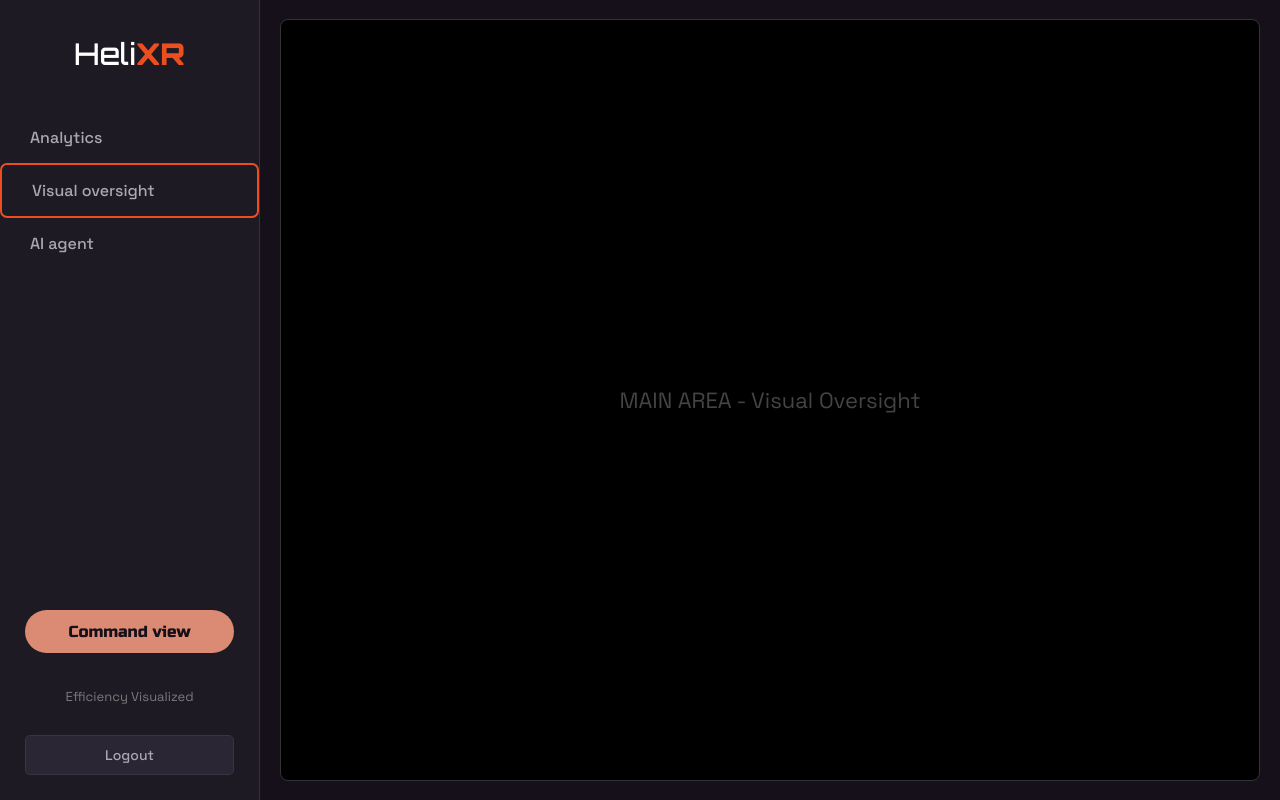
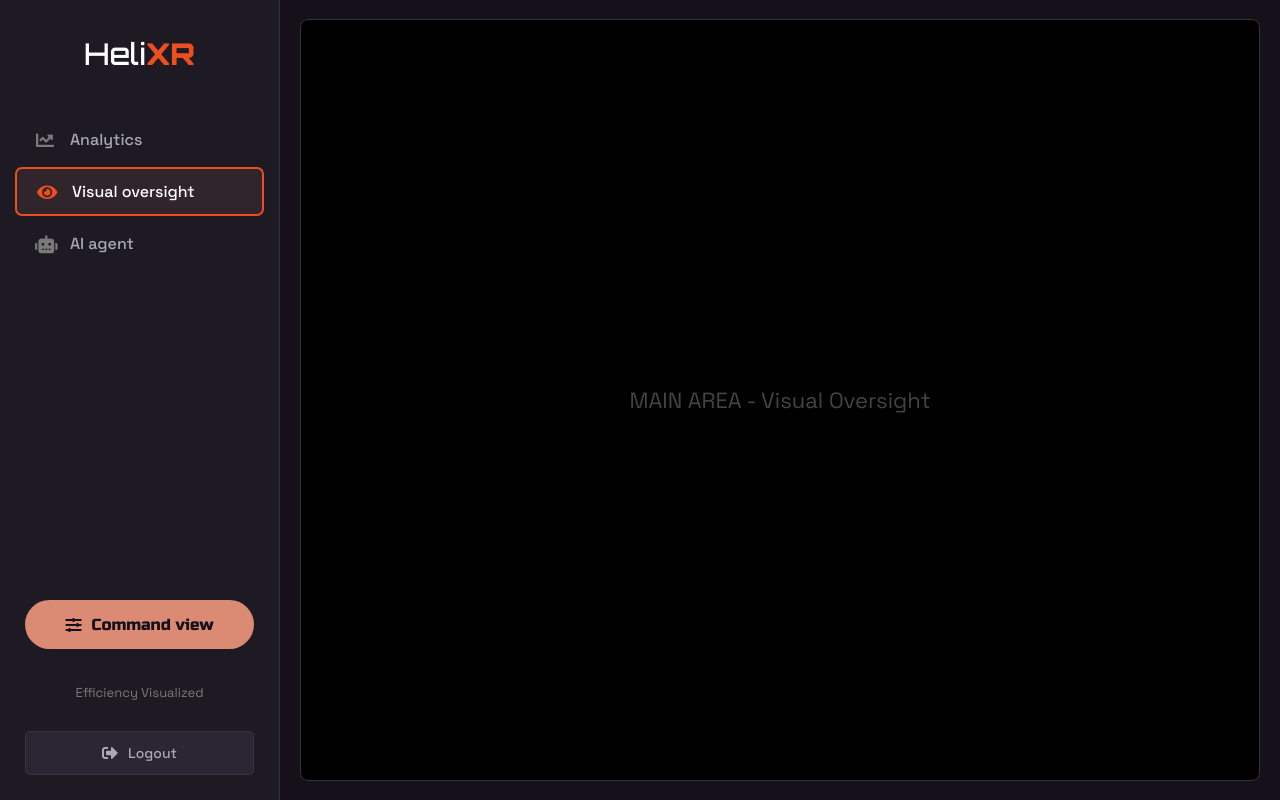
Before and after one commit to overclocked-2124/HeliXR, a Flask app: page /dashboard_visual in a window 1280 px wide. Run offline with Flask 3, Linux system fonts and the light colour scheme.

Commit message:
added icons next to options in sidebar

```diff
--- a/HeliXR/static/css/dashboard_template.css
+++ b/HeliXR/static/css/dashboard_template.css
@@ -14,7 +14,7 @@ body, html {
 }
 
 .sidebar {
-    width: 260px;
+    width: 280px;
     background-color: #1d1a24;
     padding: 25px 0;
     box-sizing: border-box;
@@ -50,42 +50,88 @@ body, html {
     margin: 0;
 }
 
+.sidebar-nav li {
+    margin: 5px 15px;
+    border-radius: 7px;
+}
+
+.sidebar-nav li.active-item {
+    border: 2px solid #EC4E20;
+}
+
 .sidebar-nav a {
     font-family: "Space Grotesk", sans-serif;
     font-size: 16px;
     font-weight: 500;
     color: #a9a9b3;
     text-decoration: none;
-    display: block;
-    padding: 15px 30px;
+    display: flex;
+    align-items: center;
+    padding: 12px 20px;
+    border-radius: 5px;
     transition: background-color 0.2s ease, color 0.2s ease;
 }
 
+.sidebar-nav a i {
+    margin-right: 15px;
+    font-size: 18px;
+    width: 20px;
+    text-align: center;
+    color: #7A7A7A;
+}
+
+.sidebar-nav a:hover i,
+.sidebar-nav li.active-item a i {
+    color: #EC4E20;
+}
+
+
 .sidebar-nav a:hover,
-.sidebar-nav a.active {
-    background-color: #DB8A74;
-    color: #151019;
+.sidebar-nav li.active-item a {
+    background-color: rgba(219, 138, 116, 0.1);
+    color: #FFFFFF;
 }
+.sidebar-nav li.active-item a {
+    color: #FFFFFF;
+}
+
 
 .sidebar-actions {
     padding: 0 25px;
     margin-top: 20px;
 }
 
-.command-view-button {
-    display: block;
+.command-view-button,
+.logout-button {
+    display: flex;
+    align-items: center;
+    justify-content: center;
     width: 100%;
     box-sizing: border-box;
+    font-size: 16px;
+    text-align: center;
+    padding: 12px 10px;
+    text-decoration: none;
+    transition: background-color 0.2s ease, color 0.2s ease, border-color 0.2s ease;
+}
+
+.command-view-button i,
+.logout-button i {
+    margin-right: 10px;
+    font-size: 16px;
+}
+
+.command-view-button {
     background-color: #DB8A74;
     color: #151019;
     font-family: "Russo One", sans-serif;
-    font-size: 16px;
-    text-align: center;
-    padding: 12px 15px;
     border-radius: 25px;
-    text-decoration: none;
     margin-bottom: 20px;
-    transition: background-color 0.2s ease;
+    border: 3px solid transparent;
+}
+.command-view-button.active-command {
+    border: 3px solid #EC4E20;
+    background-color: #D47B61;
 }
 
 .command-view-button:hover {
@@ -104,20 +150,13 @@ body, html {
 }
 
 .logout-button {
-    display: block;
-    width: 100%;
-    box-sizing: border-box;
     background-color: #2a2633;
     color: #a9a9b3;
     font-family: "Space Grotesk", sans-serif;
     font-size: 14px;
     font-weight: 500;
-    text-align: center;
-    padding: 10px 15px;
     border-radius: 5px;
-    text-decoration: none;
     border: 1px solid #383441;
-    transition: background-color 0.2s ease, color 0.2s ease, border-color 0.2s ease;
 }
 
 .logout-button:hover {
--- a/HeliXR/templates/dashboard_template.html
+++ b/HeliXR/templates/dashboard_template.html
@@ -14,6 +14,7 @@
         <link rel="preconnect" href="https://fonts.googleapis.com">
         <link rel="preconnect" href="https://fonts.gstatic.com" crossorigin>
         <link href="https://fonts.googleapis.com/css2?family=Orbitron:wght@400..900&family=Roboto:ital,wdth,wght@0,75..100,100..900;1,75..100,100..900&family=Russo+One&family=Space+Grotesk:wght@300..700&display=swap" rel="stylesheet">
+        <link rel="stylesheet" href="https://cdnjs.cloudflare.com/ajax/libs/font-awesome/5.15.4/css/all.min.css" integrity="sha512-1ycn6IcaQQ40/MKBW2W4Rhis/DbILU74C1vSrLJxCq57o941Ym01SwNsOMqvEBFlcgUa6xLiPY/NS5R+E6ztJQ==" crossorigin="anonymous" referrerpolicy="no-referrer" />
         <link rel="stylesheet" href="{{ url_for('static', filename='css/dashboard_template.css') }}">
     </head>
 <body>
@@ -24,17 +25,17 @@
             </div>
             <nav class="sidebar-nav">
                 <ul>
-                    <li {% if active_page == 'analytics' %}style="border: 2px solid #EC4E20; border-radius: 7px;"{% endif %}><a href="dashboard_analytics">Analytics</a></li>
-                    <li {% if active_page == 'visual_oversight' %}style="border: 2px solid #EC4E20; border-radius: 7px;"{% endif %}><a href="dashboard_visual">Visual oversight</a></li>
-                    <li {% if active_page == 'ai_agent' %}style="border: 2px solid #EC4E20; border-radius: 7px;"{% endif %}><a href="dashboard_ai_agent">AI agent</a></li>
+                    <li {% if active_page == 'analytics' %}class="active-item"{% endif %}><a href="dashboard_analytics"><i class="fas fa-chart-line"></i><span>Analytics</span></a></li>
+                    <li {% if active_page == 'visual_oversight' %}class="active-item"{% endif %}><a href="dashboard_visual"><i class="fas fa-eye"></i><span>Visual oversight</span></a></li>
+                    <li {% if active_page == 'ai_agent' %}class="active-item"{% endif %}><a href="dashboard_ai_agent"><i class="fas fa-robot"></i><span>AI agent</span></a></li>
                 </ul>
             </nav>
             <div class="sidebar-actions">
-                <a href="dashboard_command" class="command-view-button" {% if active_page == 'command_view' %}style="border: 3px solid #EC4E20; border-radius: 25px;"{% endif %}>Command view</a>
+                <a href="dashboard_command" class="command-view-button {% if active_page == 'command_view' %}active-command{% endif %}"><i class="fas fa-sliders-h"></i><span>Command view</span></a>
                 <div class="sidebar-footer">
                     Efficiency Visualized
                 </div>
-                <a href="logout" class="logout-button">Logout</a>
+                <a href="logout" class="logout-button"><i class="fas fa-sign-out-alt"></i><span>Logout</span></a>
             </div>
         </aside>
         <main class="main-content">
```
